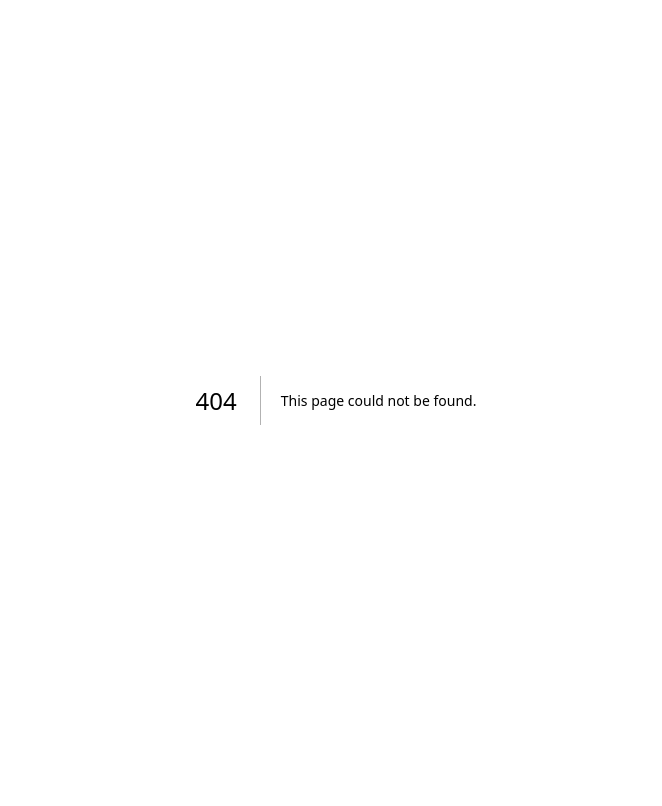
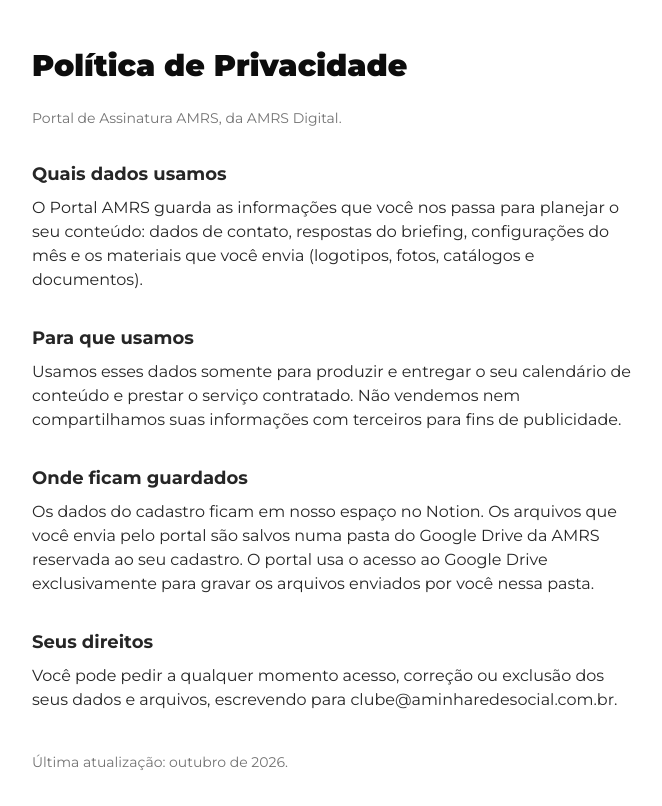
Before and after one commit to renatamalschitzky-creator/portal-amrs, a Next.js app: page /privacidade in a window 1280 px wide. Before the commit this address had no page. Shown: the top 806 px of the page, without its empty margins (304-966 px from the left). Built offline with nearby package versions, Linux system fonts and the light colour scheme.

Commit message:
Adiciona página de Política de Privacidade (exigida pelo Google para o app OAuth)
Co-Authored-By: Claude Sonnet 5.5 <noreply@anthropic.com>
Claude-Session: https://claude.ai/code/session_01Utwas11Z9zfVVviEWvv6mh

```diff
--- /dev/null
+++ b/src/app/privacidade/page.tsx
@@ -0,0 +1,39 @@
+export const metadata = { title: "Política de Privacidade | Portal AMRS" };
+
+export default function PoliticaDePrivacidade() {
+  return (
+    <main className="mx-auto max-w-2xl px-8 py-12 text-neutral-800">
+      <h1 className="mb-6 text-3xl font-black text-amrs-preto">Política de Privacidade</h1>
+      <p className="mb-4 text-sm text-neutral-500">Portal de Assinatura AMRS, da AMRS Digital.</p>
+
+      <h2 className="mb-2 mt-8 text-lg font-bold">Quais dados usamos</h2>
+      <p className="mb-4">
+        O Portal AMRS guarda as informações que você nos passa para planejar o seu conteúdo: dados
+        de contato, respostas do briefing, configurações do mês e os materiais que você envia
+        (logotipos, fotos, catálogos e documentos).
+      </p>
+
+      <h2 className="mb-2 mt-8 text-lg font-bold">Para que usamos</h2>
+      <p className="mb-4">
+        Usamos esses dados somente para produzir e entregar o seu calendário de conteúdo e prestar o
+        serviço contratado. Não vendemos nem compartilhamos suas informações com terceiros para
+        fins de publicidade.
+      </p>
+
+      <h2 className="mb-2 mt-8 text-lg font-bold">Onde ficam guardados</h2>
+      <p className="mb-4">
+        Os dados do cadastro ficam em nosso espaço no Notion. Os arquivos que você envia pelo portal
+        são salvos numa pasta do Google Drive da AMRS reservada ao seu cadastro. O portal usa o
+        acesso ao Google Drive exclusivamente para gravar os arquivos enviados por você nessa pasta.
+      </p>
+
+      <h2 className="mb-2 mt-8 text-lg font-bold">Seus direitos</h2>
+      <p className="mb-4">
+        Você pode pedir a qualquer momento acesso, correção ou exclusão dos seus dados e arquivos,
+        escrevendo para clube@aminharedesocial.com.br.
+      </p>
+
+      <p className="mt-10 text-sm text-neutral-500">Última atualização: outubro de 2026.</p>
+    </main>
+  );
+}
```
